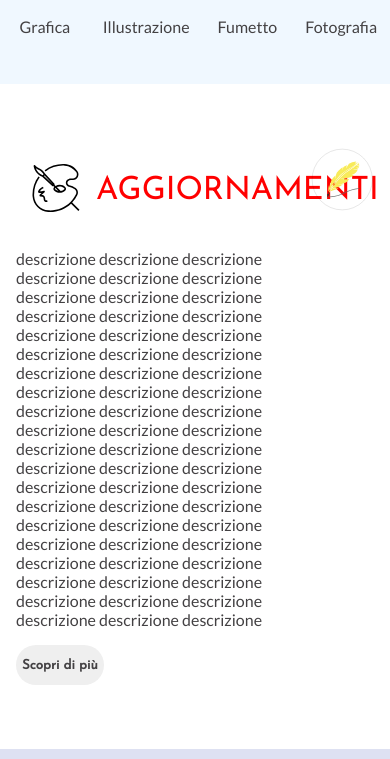
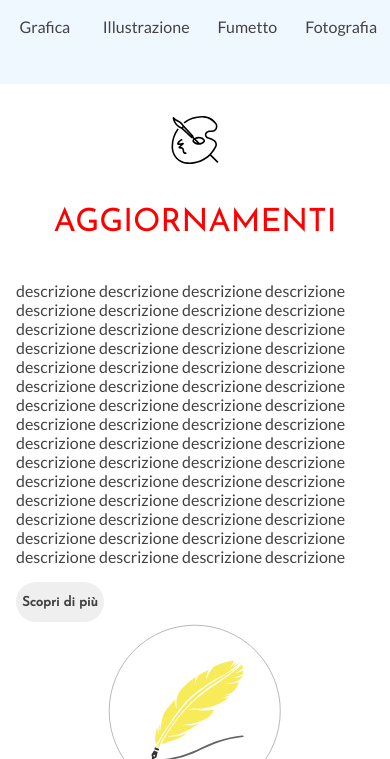
Before and after one commit to gaiapicorelli/gp, a plain HTML site: page index.html in a window 390 px wide. Shown: the part 2012-2771 px from the top of the page. Drawn offline with nearby package versions, Linux system fonts and the light colour scheme.

Commit message:
870px brekpoint pagina home "aggiornamenti+immagine" manca button

```diff
--- a/public/stylesheets/global.css
+++ b/public/stylesheets/global.css
@@ -13,7 +13,6 @@ body {
   -webkit-box-sizing: border-box; /* Safari/Chrome, other WebKit */
   -moz-box-sizing: border-box; /* Firefox, other Gecko */
   box-sizing: border-box;
-
 }
 
 .padding-conteiner {
--- a/public/stylesheets/index.css
+++ b/public/stylesheets/index.css
@@ -72,7 +72,7 @@
   grid-template-columns: min-content 60% auto;
   grid-template-areas:
     "logo title   img"
-    "content content img"
+    "content content img";
 }
 
 #aggiornamenti h2 {
@@ -94,3 +94,51 @@
 #contenuto-aggiornamenti {
   grid-area: content;
 }
+
+/* questo è un brekpoint */
+@media screen and (max-width: 870px) {
+  #pulsanteContatti {
+    display: none;
+  }
+  #sidebutton {
+    display: none;
+  }
+
+  #aggiornamenti {
+    padding: 1rem;
+    display: grid;
+    grid-template-columns: auto;
+    grid-template-areas:
+      "logo"
+      "h2"
+      "p"
+      "img-aggiornamenti";
+  }
+
+  #aggiornamenti h2 {
+    grid-area: h2;
+    justify-self: center;
+  }
+
+  #logo-aggiornamenti {
+    grid-area: logo;
+    justify-self: center;
+  }
+
+
+  #img-aggiornamenti {
+    grid-area: img-aggiornamenti;
+    width: 50%;
+    justify-self: center;
+  }
+
+  #contenuto-aggiornamenti {
+    grid-area: p;
+    justify-self: center;
+  }
+
+ button {
+
+ }
+
+}
```
